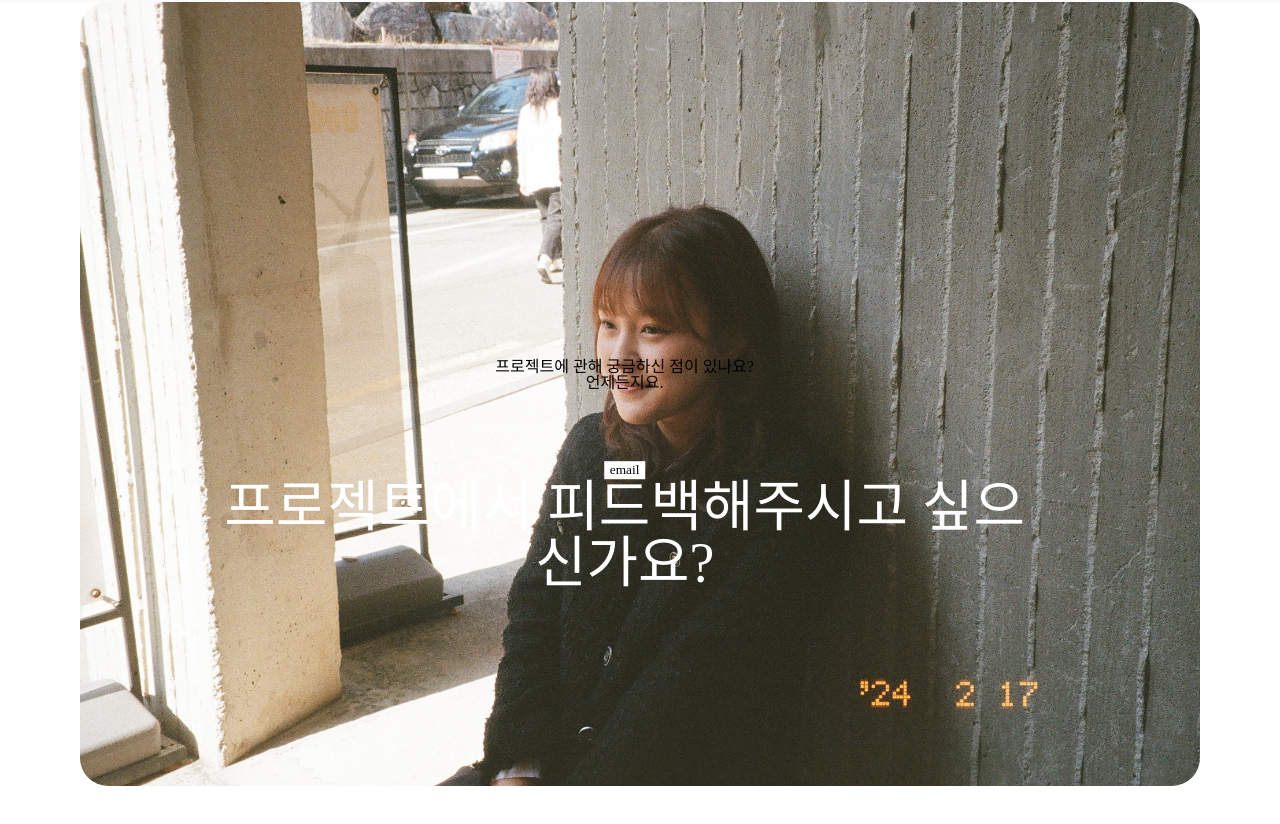
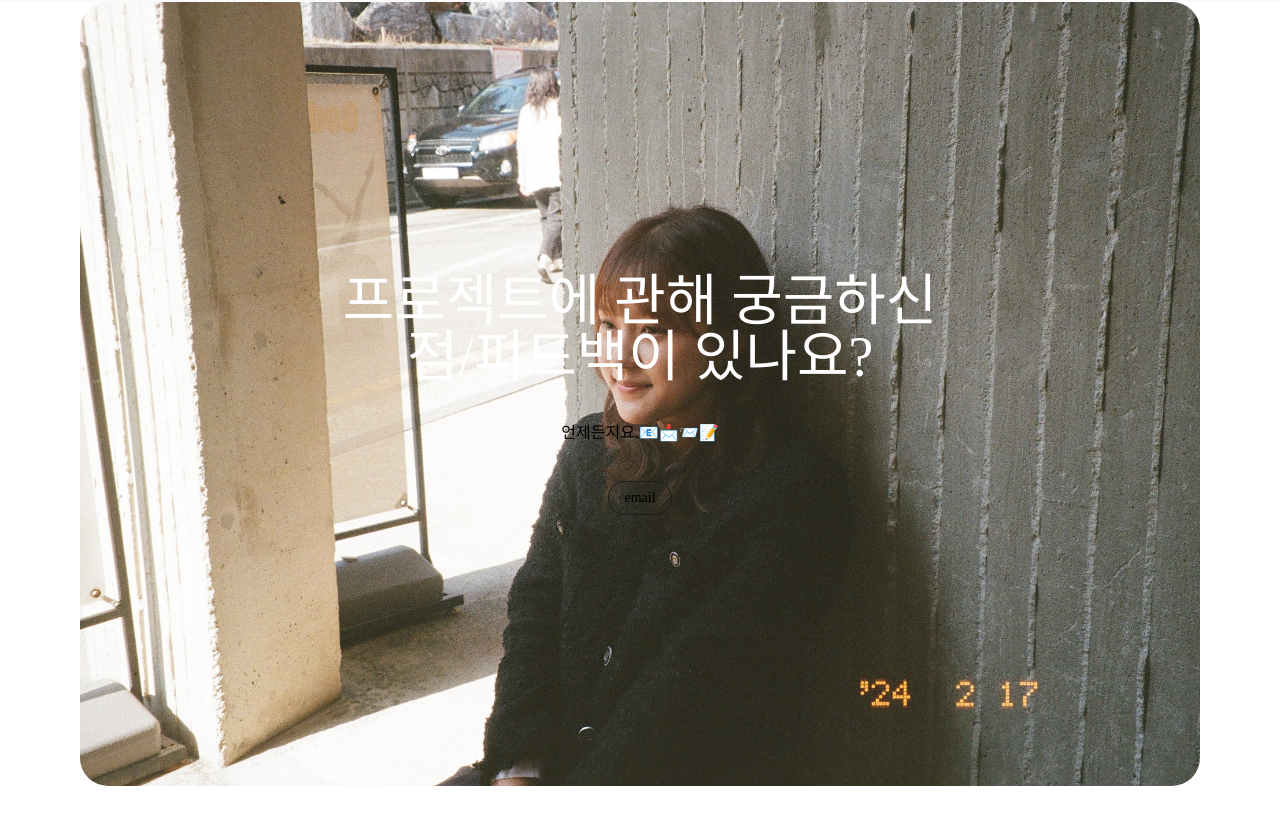
Before and after one commit to yeeun426/personal-portfolio, a React (Create React App) app in the folder front/: page /project/1 in a window 1280 px wide. Shown: the part 4423-5247 px from the top of the page. Built offline with nearby package versions, Linux system fonts and the light colour scheme.

Commit message:
feat: email

```diff
--- a/front/src/pages/Portfolio/Portfolio.js
+++ b/front/src/pages/Portfolio/Portfolio.js
@@ -222,14 +222,11 @@ function Portfolio() {
         <img src={process.env.PUBLIC_URL + '/images/me_more.JPG'} alt='more' />
         <div class='portfolio-email-txt'>
           <div className='email-curios'>
-            프로젝트에 관해 궁금하신 점이 있나요?
+            프로젝트에 관해 궁금하신 점/피드백이 있나요?
           </div>
-          <div>
-            <div>언제든지요.</div>
+          <div className='email-btn'>
+            <div>언제든지요.📧📩📨📝 </div>
             <button>email</button>
-          </div>
-          <div className='fourth_item'>
-            프로젝트에서 피드백해주시고 싶으신가요?
           </div>
         </div>
       </div>
--- a/front/src/pages/Portfolio/styled.js
+++ b/front/src/pages/Portfolio/styled.js
@@ -198,23 +198,23 @@ export const PortfolioStyled = styled.div`
     object-fit: cover;
   }
 
-  .portfolio-email button {
-    margin-top: 70px;
-    border: none;
-    background-color: white;
-  }
-
   .portfolio-email-txt {
     position: absolute;
     top: 50%;
-    left: 36%;
-    transform: translate(-30%, -15%);
+    left: 50%;
+    transform: translate(-50%, -50%);
+
+    button {
+      margin-top: 40px;
+
+      border: 1px solid rgb(29, 29, 31);
+      padding: 8px 15px;
+      border-radius: 980px;
+      background-color: rgba(0, 0, 0, 0);
+      font-size: 14px;
+    }
   }
 
-  .fourth_item {
-    font-size: 56px;
-    color: white;
-  }
   .detail_btn {
     padding: 13px 23px;
     font-size: 16px;
@@ -222,4 +222,18 @@ export const PortfolioStyled = styled.div`
     border-radius: 8px;
     font-weight: 600;
   }
+
+  .email-curios {
+    font-size: 56px;
+    color: white;
+  }
+
+  .email-btn {
+    margin-top: 40px;
+  }
+
+  .email-btn::first-child {
+    font-size: 30px;
+    color: white;
+  }
 `;
```
